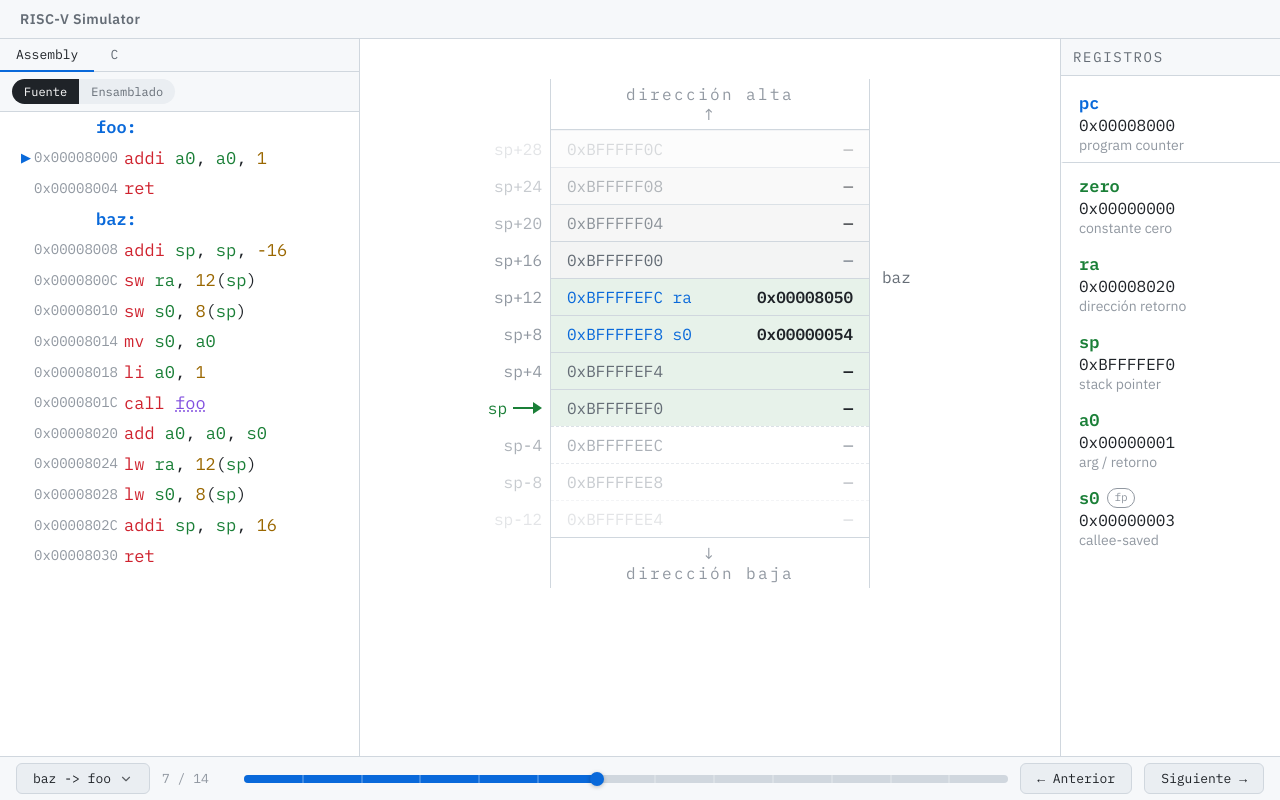
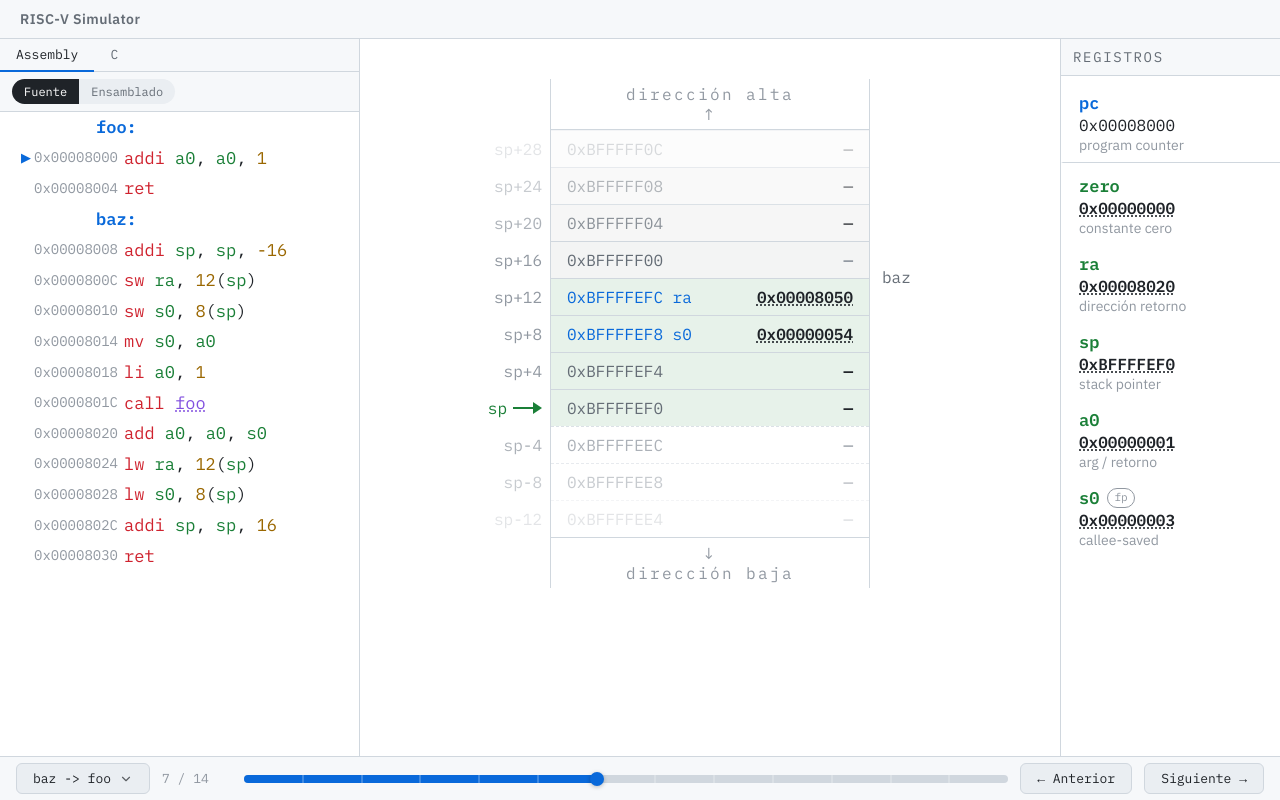
Before and after one commit to nilehmann/riscv-sim, a Svelte app: page / in a window 1280 px wide. Both pictures are taken after a click on the element 626 px from the left and 778 px from the top of the page. Built offline with nearby package versions, Linux system fonts and the light colour scheme.

Commit message:
hex values

```diff
--- /dev/null
+++ b/src/HexValue.svelte
@@ -0,0 +1,99 @@
+<script lang="ts">
+  import { hx } from "./assembler";
+
+  let { value, elementSize = 4 }: { value: number; elementSize?: 1 | 2 | 4 } =
+    $props();
+
+  const unsigned = $derived(value >>> 0);
+  const signed = $derived.by(() => {
+    const shift = (4 - elementSize) * 8;
+    return (unsigned << shift) >> shift;
+  });
+
+  let show = $state(false);
+  let x = $state(0);
+  let y = $state(0);
+  let tooltipEl = $state<HTMLElement | null>(null);
+
+  function enter(e: MouseEvent) {
+    show = true;
+    position(e);
+  }
+  function move(e: MouseEvent) {
+    if (show) position(e);
+  }
+  function leave() {
+    show = false;
+  }
+
+  function position(e: MouseEvent) {
+    const tw = tooltipEl?.offsetWidth ?? 160;
+    const th = tooltipEl?.offsetHeight ?? 56;
+    x = Math.min(e.clientX + 14, window.innerWidth - tw - 8);
+    y = Math.min(e.clientY + 14, window.innerHeight - th - 8);
+  }
+</script>
+
+<span
+  class="hex-val"
+  onmouseenter={enter}
+  onmousemove={move}
+  onmouseleave={leave}
+>{hx(value)}</span>
+
+{#if show}
+  <div
+    class="hex-tooltip"
+    bind:this={tooltipEl}
+    style="left:{x}px;top:{y}px"
+  >
+    <div class="tt-row">
+      <span class="tt-label">unsigned</span>
+      <span class="tt-num">{unsigned}</span>
+    </div>
+    <div class="tt-row">
+      <span class="tt-label">signed</span>
+      <span class="tt-num">{signed}</span>
+    </div>
+  </div>
+{/if}
+
+<style>
+  .hex-val {
+    font-family: var(--mono);
+    font-size: 16px;
+    color: var(--text);
+    font-weight: 600;
+    cursor: default;
+    text-decoration: underline dotted currentColor;
+    text-underline-offset: 2px;
+  }
+  .hex-tooltip {
+    position: fixed;
+    z-index: 9999;
+    background: var(--surface);
+    border: 1px solid var(--border);
+    border-radius: 6px;
+    padding: 8px 12px;
+    pointer-events: none;
+    box-shadow: 0 2px 10px rgba(0, 0, 0, 0.15);
+    display: flex;
+    flex-direction: column;
+    gap: 4px;
+    min-width: 160px;
+  }
+  .tt-row {
+    display: flex;
+    justify-content: space-between;
+    gap: 20px;
+    font-family: var(--mono);
+    font-size: 13px;
+  }
+  .tt-label {
+    color: var(--text-faint);
+  }
+  .tt-num {
+    color: var(--text);
+    font-weight: 600;
+  }
+</style>
--- a/src/MemoryVisualization.svelte
+++ b/src/MemoryVisualization.svelte
@@ -2,6 +2,7 @@
   import type { MemoryRegion } from "./types";
   import { sim } from "./state.svelte";
   import { hx } from "./assembler";
+  import HexValue from "./HexValue.svelte";
 
   function isHighlighted(elemAddr: number): boolean {
     const wordAddr = elemAddr & ~3;
@@ -29,7 +30,7 @@
             {@const elemAddr = region.addr + i * region.elementSize}
             <div class="region-slot" class:hi={isHighlighted(elemAddr)}>
               <span class="slot-idx">[{i}]</span>
-              <span class="slot-val">{hx(readElement(region, i))}</span>
+              <HexValue value={readElement(region, i)} elementSize={region.elementSize} />
             </div>
           {/each}
         </div>
@@ -98,10 +99,4 @@
     color: var(--text-faint);
     margin-bottom: 2px;
   }
-  .slot-val {
-    font-family: var(--mono);
-    font-size: 15px;
-    font-weight: 600;
-    color: var(--text);
-  }
 </style>
--- a/src/RegisterPanel.svelte
+++ b/src/RegisterPanel.svelte
@@ -1,6 +1,7 @@
 <script lang="ts">
     import { sim, ui, fmtRegVal } from "./state.svelte";
     import { hx } from "./assembler";
+    import HexValue from "./HexValue.svelte";
 
     const hiR = $derived(new Set(sim.currentStep?.hiReg ?? []));
     const nextAddr = $derived(sim.currentStep?.nextAddr ?? null);
@@ -40,12 +41,7 @@
                         <span class="reg-name">{r.name}</span>
                     {/if}
                     {#if val !== null}
-                        <span
-                            class="reg-val"
-                            data-tooltip="sin signo: {val >>>
-                                0}\ncon signo: {val | 0}"
-                            >{fmtRegVal(r.key, val)}</span
-                        >
+                        <HexValue value={val} />
                     {:else}
                         <span class="reg-val">{fmtRegVal(r.key, null)}</span>
                     {/if}
--- a/src/StackVisualization.svelte
+++ b/src/StackVisualization.svelte
@@ -2,6 +2,7 @@
     import type { FrameInfo, Step } from "./types";
     import { sim, ui } from "./state.svelte";
     import { hx } from "./assembler";
+    import HexValue from "./HexValue.svelte";
 
     // ─── Constants ────────────────────────────────────────────────────────
     const FRAME_COLORS = [
@@ -169,8 +170,7 @@
         offsetsEl.innerHTML = html;
     }
 
-    // ─── Load error rendering ─────────────────────────────────────────────
-    function getSlotVal(addr: number): string | undefined {
+    function getSlotMemVal(addr: number): number | undefined {
         if (!step?.mem) return undefined;
         let val = step.mem.get(addr);
         if (val === undefined) {
@@ -182,15 +182,9 @@
                 }
             }
         }
-        return val !== undefined ? hx(val) : undefined;
+        return val;
     }
 
-    function getSlotTooltip(addr: number): string | undefined {
-        if (!step?.mem) return undefined;
-        const val = step.mem.get(addr);
-        if (val === undefined) return undefined;
-        return `sin signo: ${val >>> 0}\ncon signo: ${val | 0}`;
-    }
 </script>
 
 <div class="stack-area scrollable">
@@ -245,7 +239,7 @@
                             use:registerSlotAction={row.addr}
                         >
                             <span class="slot-name">{hx(row.addr)}</span>
-                            <span class="slot-val">—</span>
+                            <span class="slot-uninit">—</span>
                         </div>
                     {/each}
                     <!-- Boundary slot at callerBase -->
@@ -255,7 +249,7 @@
                         use:registerSlotAction={callerBase}
                     >
                         <span class="slot-name">{hx(callerBase)}</span>
-                        <span class="slot-val" style="color:var(--text-faint)"
+                        <span class="slot-uninit" style="color:var(--text-faint)"
                             >—</span
                         >
                     </div>
@@ -278,8 +272,7 @@
                     >
                         {#each frameSlots as addr}
                             {@const label = sim.currentSlotLabels.get(addr)}
-                            {@const slotVal = getSlotVal(addr)}
-                            {@const tooltip = getSlotTooltip(addr)}
+                            {@const memVal = getSlotMemVal(addr)}
                             {@const isHi = hiS.has(addr)}
                             <div
                                 class="frame-slot"
@@ -295,17 +288,10 @@
                                         ? `${hx(addr)}  ${label}`
                                         : hx(addr)}</span
                                 >
-                                {#if tooltip}
-                                    <span
-                                        class="slot-val"
-                                        data-tooltip={tooltip}
-                                    >
-                                        {slotVal ?? "—"}
-                                    </span>
+                                {#if memVal !== undefined}
+                                    <HexValue value={memVal} />
                                 {:else}
-                                    <span class="slot-val"
-                                        >{slotVal ?? "—"}</span
-                                    >
+                                    <span class="slot-uninit">—</span>
                                 {/if}
                             </div>
                         {/each}
@@ -326,7 +312,7 @@
                                 >{hx(row.addr)}</span
                             >
                             <span
-                                class="slot-val"
+                                class="slot-uninit"
                                 style="color:var(--text-faint)">—</span
                             >
                         </div>
@@ -537,15 +523,17 @@
         border-top-style: dashed;
     }
     .frame.free .slot-name,
-    .frame.free .slot-val {
+    .frame.free .slot-uninit {
         color: var(--text-faint);
     }
     .slot-name {
         color: var(--text-dim);
     }
-    .slot-val {
+    .slot-uninit {
         color: var(--text);
         font-weight: 600;
+        font-family: var(--mono);
+        font-size: 16px;
     }
     .scrollable::-webkit-scrollbar {
         width: 4px;
```
